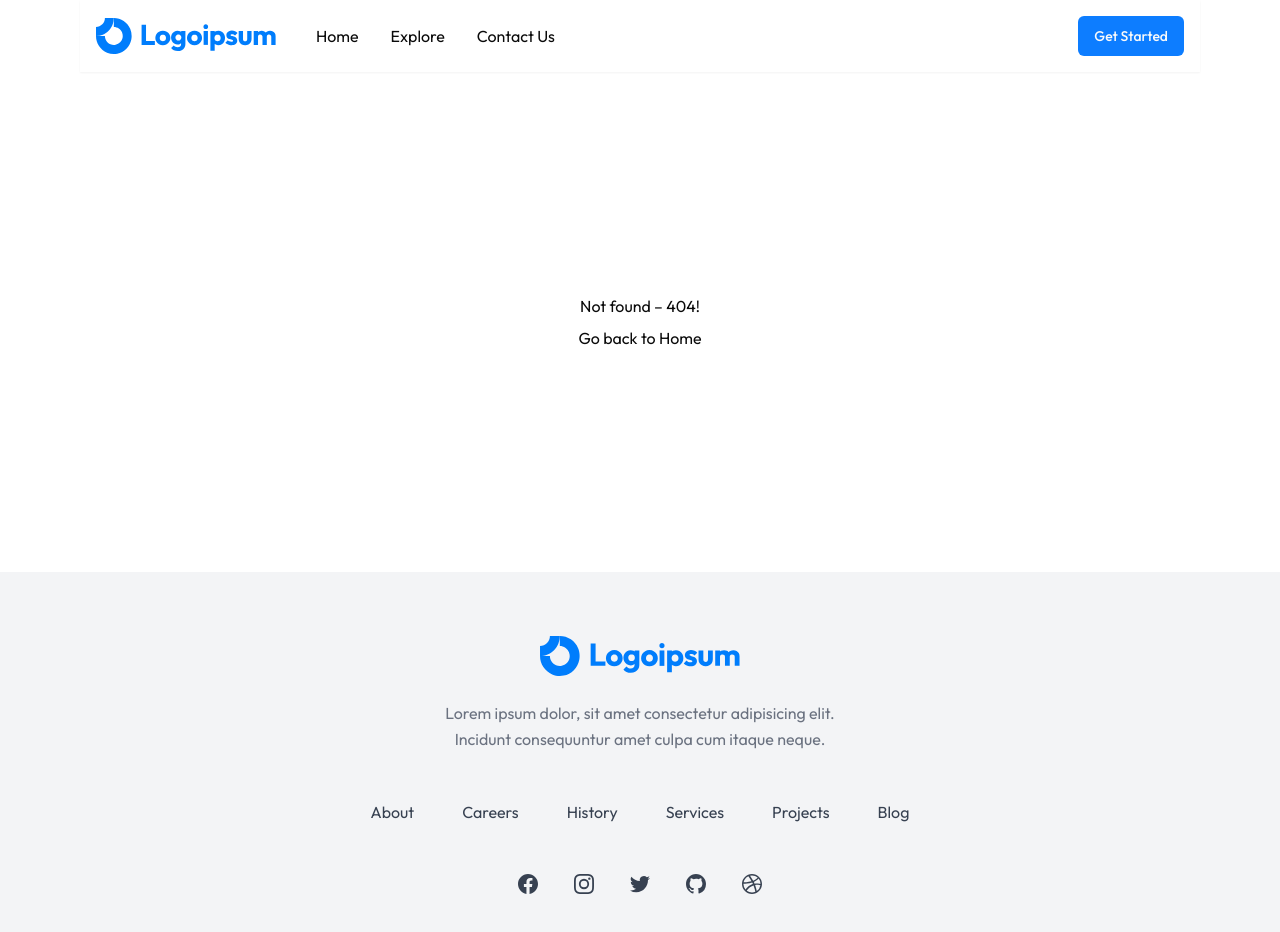
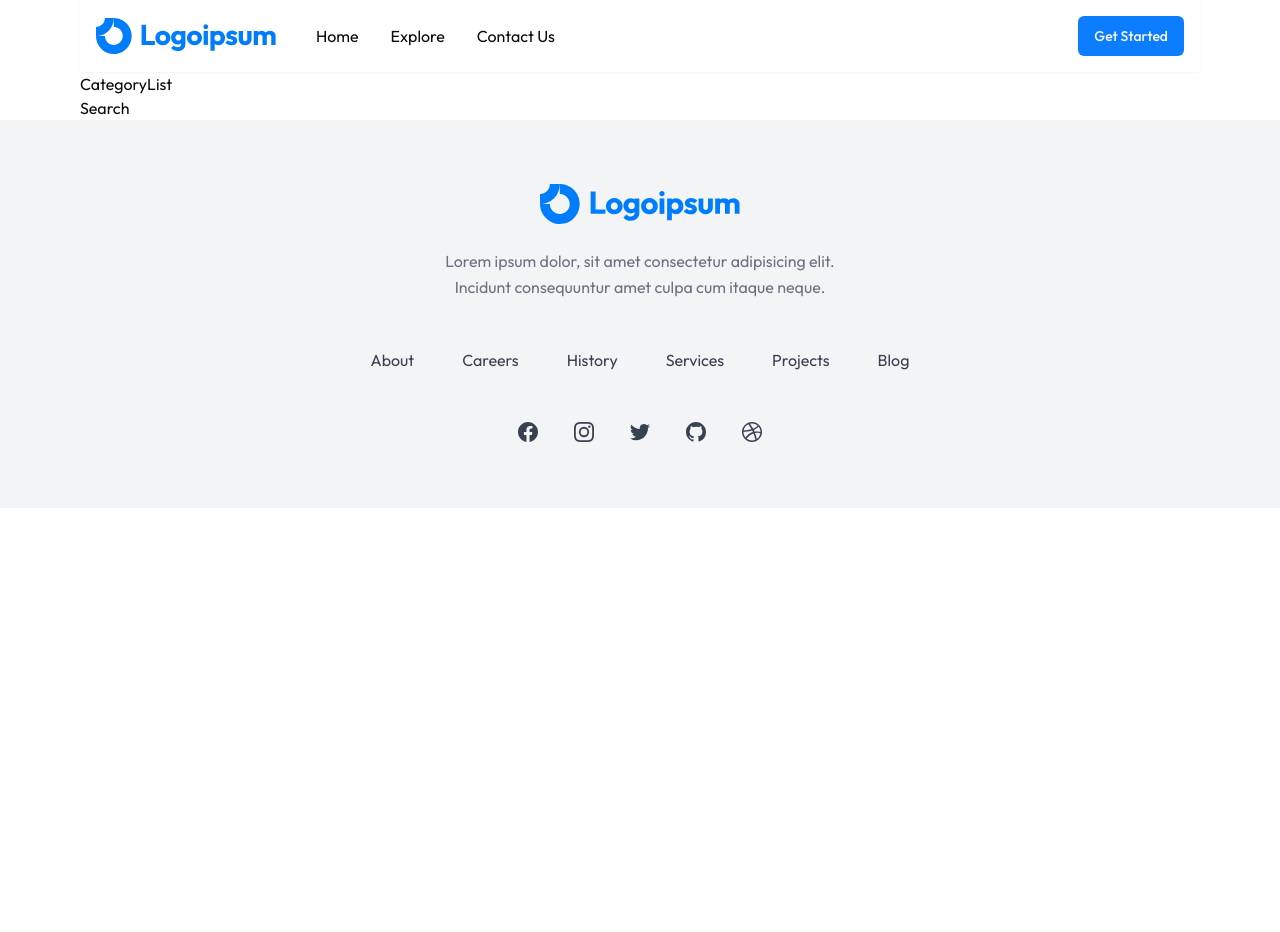
Before and after one commit to dawidczerwien/nextJS-booking-app, a Next.js app: page /search/1 in a window 1280 px wide. Before the commit this address had no page. Shown: the top 932 px of the page. After the commit the page ends 800 px from the top, so only its background shows below. Built offline with nearby package versions, Linux system fonts and the light colour scheme; no server answers.

Commit message:
added routes

```diff
--- /dev/null
+++ b/app/(route)/details/[recordid]/page.js
@@ -0,0 +1,9 @@
+import React from 'react'
+
+const Details = () => {
+  return (
+    <div>Details</div>
+  )
+}
+
+export default Details
--- /dev/null
+++ b/app/(route)/search/[cname]/page.js
@@ -0,0 +1,13 @@
+"use client"
+import React, { useEffect } from 'react'
+
+const Search = ({params}) => {
+  useEffect(()=> {
+    console.log(params)
+  },[])
+  return (
+    <div>Search</div>
+  )
+}
+
+export default Search
--- /dev/null
+++ b/app/(route)/search/_components/CategoryList.jsx
@@ -0,0 +1,22 @@
+"use client"
+import React, {useState, useEffect} from 'react'
+import GlobalApi from '@/app/_utils/GlobalApi';
+
+const CategoryList = () => {
+    const [categoryList, setCategoryList] = useState([]);
+
+  useEffect(() => {
+    getCategoryList();
+  }, []);
+
+  const getCategoryList = () => {
+    GlobalApi.getCategory().then((res) => {
+      setCategoryList(res.data.data);
+    });
+  };
+  return (
+    <div>CategoryList</div>
+  )
+}
+
+export default CategoryList
--- /dev/null
+++ b/app/(route)/search/layout.js
@@ -0,0 +1,16 @@
+import React from 'react';
+import CategoryList from './_components/CategoryList';
+
+const layout = ({ children }) => {
+  return (
+    <div className='grid grid-cols-4'>
+      <div>
+        <CategoryList />
+      </div>
+      <div></div>
+      <div className='col-span-3'>{children}</div>
+    </div>
+  );
+};
+
+export default layout;
```
